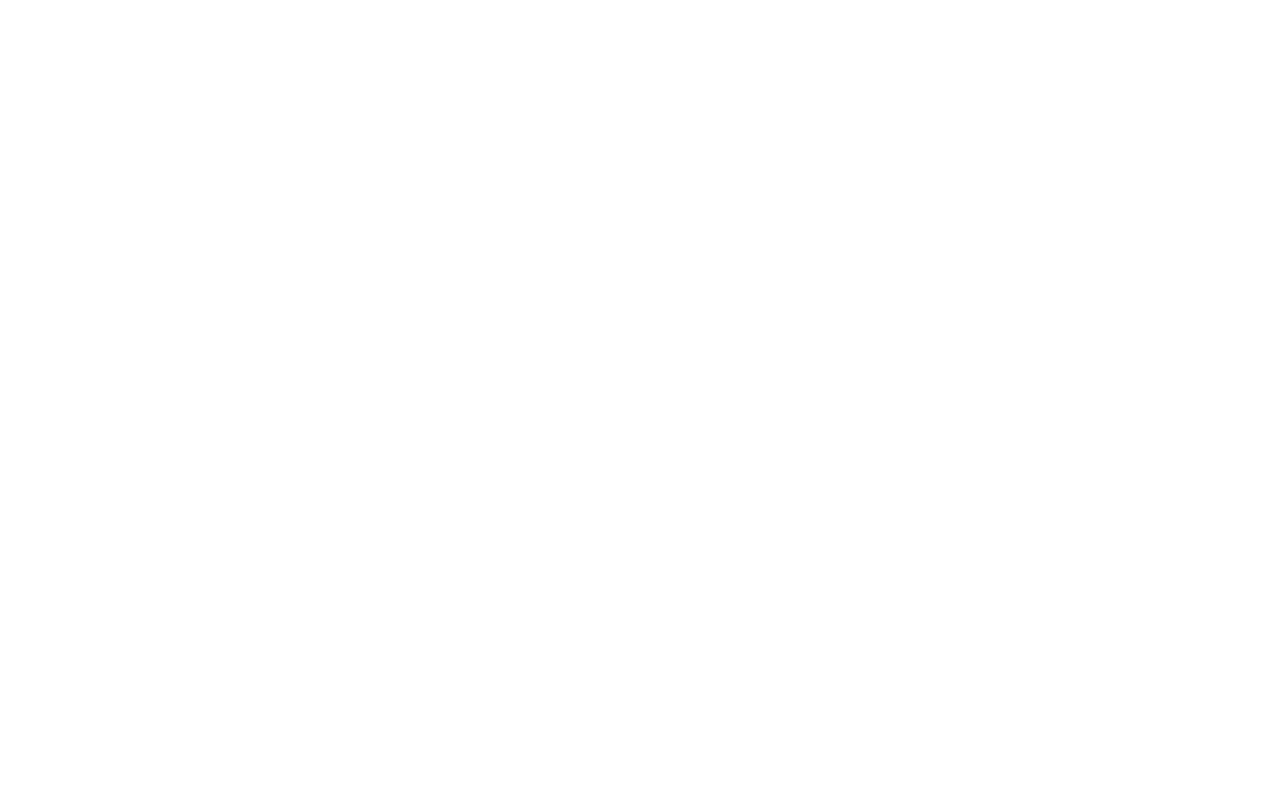
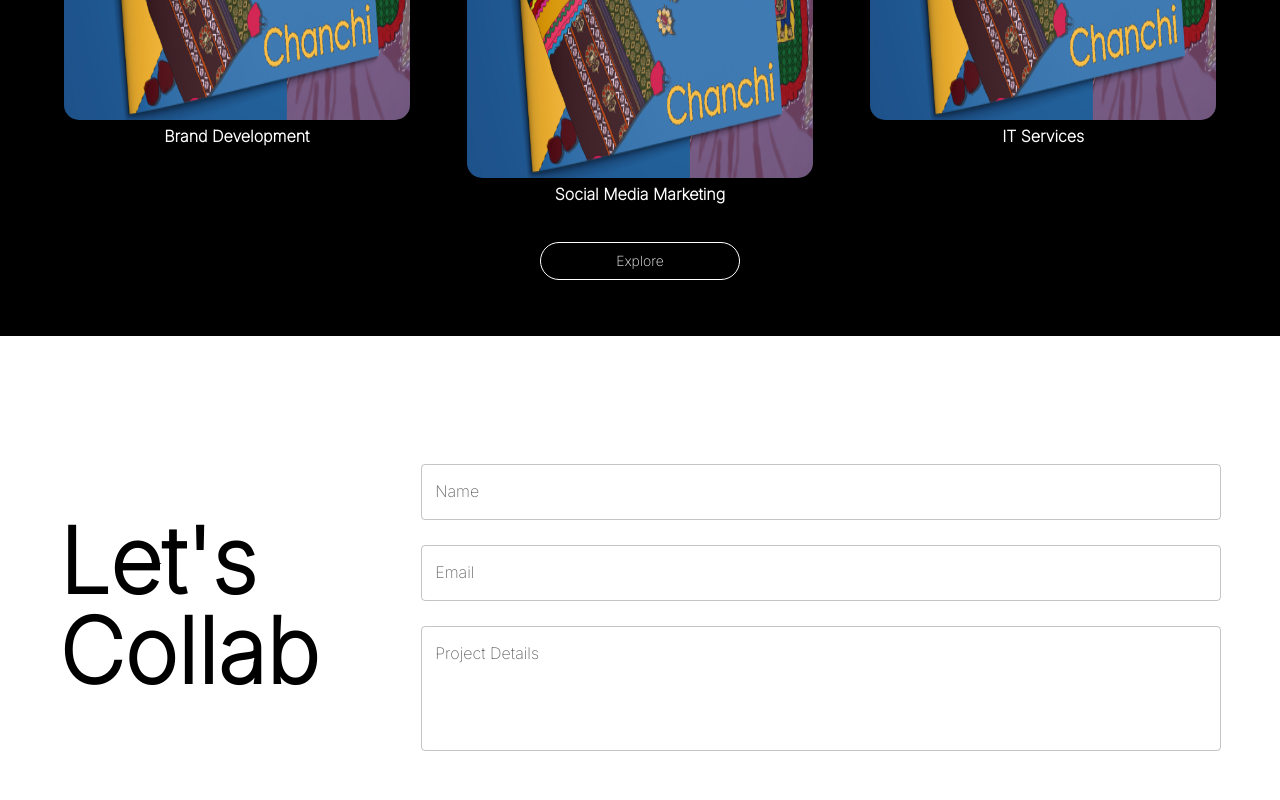
Before and after one commit to developer-abhi1225/dplus, a Next.js app: page / in a window 1280 px wide. Shown: the part 1600-2400 px from the top of the page. Before the commit the page ends 1588 px from the top, so only its background shows below. Built offline with nearby package versions, Linux system fonts and the light colour scheme.

Commit message:
Home page changes

```diff
--- /dev/null
+++ b/src/components/Collab/index.tsx
@@ -0,0 +1,82 @@
+import { Box, TextField, Typography } from "@mui/material";
+import { styled } from "@mui/material/styles";
+
+export default function Collab() {
+  const StyledWrapper = styled(Box)(({ theme }) => ({
+    display: "flex",
+    justifyContent: "center",
+    flexDirection: "row",
+    alignItems: "center",
+    margin: "10%",
+    [theme.breakpoints.down("md")]: {
+      flexDirection: "column", // Set a fixed width for larger screens
+    },
+  }));
+
+  const StyledInfo = styled(Box)(({ theme }) => ({
+    color: "#000000",
+    fontSize: "20px",
+    lineHeight: "25px",
+    fontWeight: 600,
+    display: "flex",
+    flexDirection: "column",
+  }));
+
+  const StyledTitle = styled(Typography)(({ theme }) => ({
+    fontSize: "90px",
+    fontWeight: "bold",
+    lineHeight: "90px",
+    marginRight: "10%",
+    [theme.breakpoints.down("md")]: {
+      marginRight: "0px",
+    },
+  }));
+
+  return (
+    <>
+      {
+        <StyledWrapper>
+          <StyledTitle>
+            Let's <br />
+            Collab
+          </StyledTitle>
+          <Box>
+            <StyledInfo>
+              <TextField
+                sx={{
+                  width: { lg: "100vh", sm: "400px", xs: "350px", md: "100vh" },
+                  border: "none",
+                }}
+                placeholder="Enter your Name"
+                label="Name"
+                type="text"
+              />
+              <TextField
+                sx={{
+                  width: { lg: "100vh", sm: "400px", xs: "350px", md: "100vh" },
+                  border: "none",
+                  marginTop: "25px",
+                }}
+                placeholder="Enter your Email"
+                label="Email"
+                type="email"
+              />
+              <TextField
+                sx={{
+                  width: { lg: "100vh", sm: "400px", xs: "350px", md: "100vh" },
+                  border: "none",
+                  marginTop: "25px",
+                }}
+                placeholder="Enter your Project Details"
+                label="Project Details"
+                type="text"
+                multiline
+                rows={4}
+              />
+            </StyledInfo>
+          </Box>
+        </StyledWrapper>
+      }
+    </>
+  );
+}
--- /dev/null
+++ b/src/components/OurServices/index.tsx
@@ -0,0 +1,96 @@
+import { Box, Typography, Button } from "@mui/material";
+import { styled } from "@mui/material/styles";
+import ourWork from "../../../public/our-work.png";
+import Image from "next/image";
+
+const data = [
+  { image: ourWork, title: "Brand Development" },
+  { image: ourWork, title: "Social Media Marketing" },
+  { image: ourWork, title: "IT Services" },
+];
+export default function OurServices() {
+  const StyledImage = styled(Image)(({ theme }) => ({
+    width: "100%",
+    height: "100%",
+    borderRadius: "15px",
+  }));
+
+  const StyledWrapper = styled(Box)(({ theme }) => ({
+    display: "flex",
+    justifyContent: "center",
+    flexDirection: "row",
+    flexWrap: "wrap",
+    alignItems: "center",
+    margin: "10% 0 5% 0",
+    paddingBottom: "5%",
+    background: "black",
+    height: "500px",
+
+    [theme.breakpoints.down("md")]: {
+      flexDirection: "row", // Set a fixed width for larger screens
+    },
+    [theme.breakpoints.down("xs")]: {
+      flexDirection: "column", // Set a fixed width for larger screens
+    },
+  }));
+
+  const StyledCard = styled(Box)(({ theme }) => ({
+    height: "400px",
+    width: "30%",
+    borderRadius: "15px",
+    boxShadow: "0 3px 6px rgba(0, 0, 0, 0.16), 0 3px 6px rgba(0, 0, 0, 0.23)",
+    marginTop: "-15%",
+    "&:hover": {
+      cursor: "pointer",
+      transition: "all .5s",
+      transform: "translateY(-10px)",
+    },
+    "&:nth-child(even)": {
+      marginTop: "-5%",
+    },
+  }));
+
+  const StyledButton = styled(Button)(({ theme }) => ({
+    background: "transparent",
+    color: "white",
+    borderRadius: "40px",
+    width: "200px",
+    textTransform: "initial",
+    border: "1px solid white",
+    marginTop: "5%",
+  }));
+
+  return (
+    <>
+      <StyledWrapper>
+        <Box
+          sx={{
+            display: "flex",
+            color: "white",
+            justifyContent: "space-between",
+            alignItems: "center",
+            width: "100%",
+            padding: "0 5%",
+          }}>
+          {data.map((item, index) => (
+            <>
+              <StyledCard>
+                <StyledImage src={item.image} alt="ourServices" />
+
+                <Typography
+                  sx={{
+                    fontWeight: 600,
+                    textAlign: "center",
+                    fontSize: "16px",
+                  }}>
+                  {item.title}
+                </Typography>
+              </StyledCard>
+            </>
+          ))}
+        </Box>
+        <StyledButton>Explore</StyledButton>
+      </StyledWrapper>
+    </>
+  );
+}
--- a/src/pages/index.tsx
+++ b/src/pages/index.tsx
@@ -1,6 +1,8 @@
 import { styleConstants } from "@/constants/style";
 import { styled } from "@mui/material/styles";
 import AboutUs from "./about-us";
+import OurServices from "@/components/OurServices";
+import Collab from "@/components/Collab";
 
 const StyledVideo = styled("video")({
   width: "100%",
@@ -16,6 +18,9 @@
         Your browser does not support the video tag.
       </StyledVideo>{" "}
       <AboutUs />
+      <br />
+      <OurServices />
+      <Collab />
     </>
   );
 }
--- /dev/null
+++ b/src/pages/lets-collab.tsx
@@ -0,0 +1,5 @@
+import Collab from "@/components/Collab";
+
+export default function LetsCollabPage() {
+  return <Collab />;
+}
```
